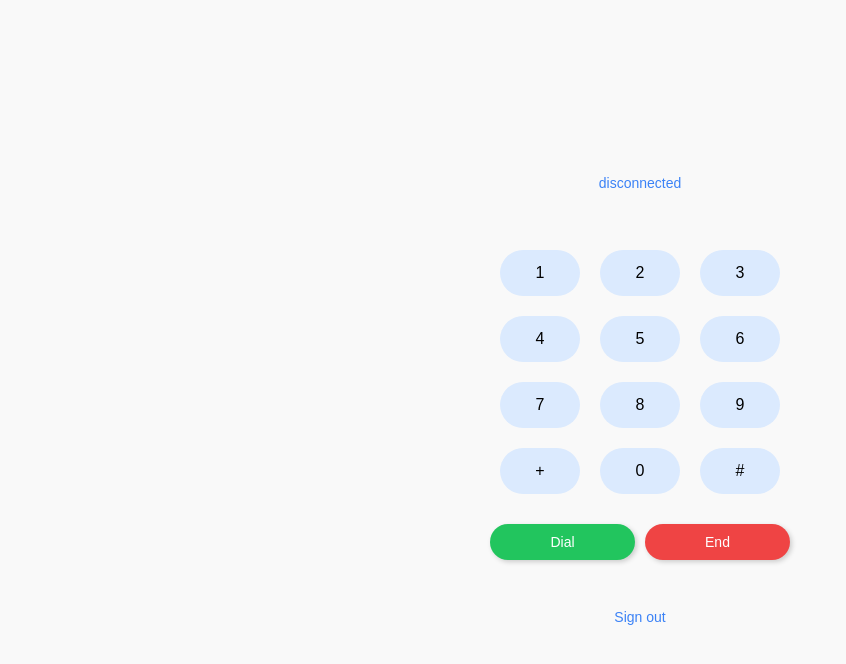
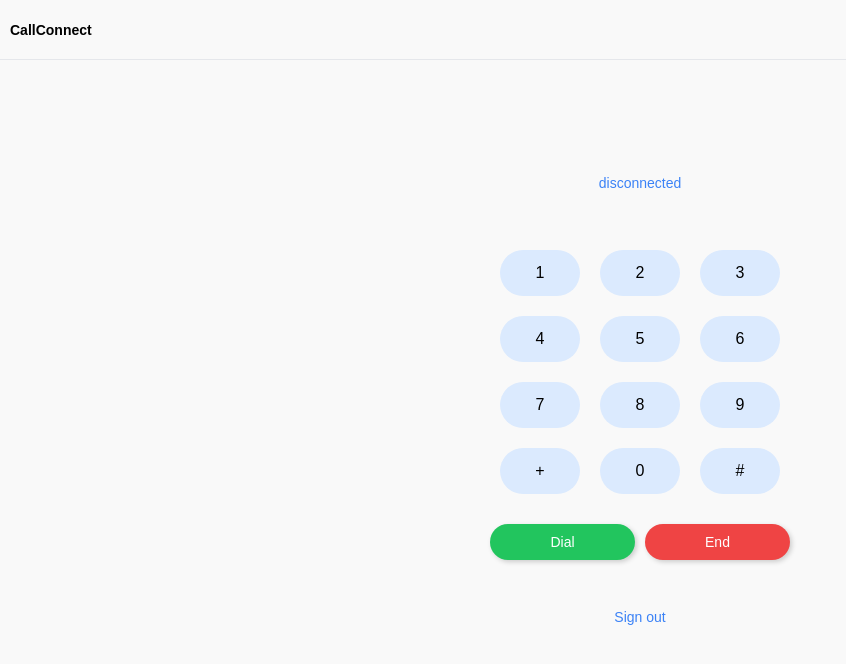
Before and after one commit to tropikow/nuxt-callkit, a Nuxt app: page /main in a window 1280 px wide. Shown: the top 664 px of the page, without its empty margins (0-846 px from the left). Built offline with nearby package versions, Linux system fonts and the light colour scheme.

Commit message:
Update Nuxt configuration and dependencies: remove caret from versioning in package.json and package-lock.json for nuxt, vue, and vue-router; add NavBar component to main page layout.

```diff
--- /dev/null
+++ b/app/components/NavBar.vue
@@ -0,0 +1,29 @@
+<template>
+  <div class="container">
+    <div class="left">
+      <span>CallConnect</span>
+    </div>
+    <div class="right">
+      <Icon />
+    </div>
+  </div>
+</template>
+<style scoped>
+  .container {
+    display: flex;
+    justify-content: space-between;
+    align-items: center;
+    position: fixed;
+    top: 0;
+    width: 100%;
+    padding: 10px;
+    height: 60px;
+    border-bottom: 1px solid var(--colorGrayLight);
+  }
+  .left {
+    gap: 10px;
+  }
+  .left > span {
+    font-weight: bold;
+  }
+</style>
--- a/app/pages/main.vue
+++ b/app/pages/main.vue
@@ -1,5 +1,6 @@
 <template>
   <div class="background">
+    <NavBar />
     <span class="status">disconnected</span>
     <div class="dialPad">
       <DialPad />
--- a/package.json
+++ b/package.json
@@ -10,8 +10,8 @@
     "postinstall": "nuxt prepare"
   },
   "dependencies": {
-    "nuxt": "^4.1.3",
-    "vue": "^3.5.22",
-    "vue-router": "^4.5.1"
+    "nuxt": "4.1.3",
+    "vue": "3.5.22",
+    "vue-router": "4.5.1"
   }
 }
```
Also changed, not shown: app/components/Icon.vue (added, +15 -0 lines), nuxt.config.ts (line endings or trailing spaces), 1 other file (tests, documents, lock files or other folders).
